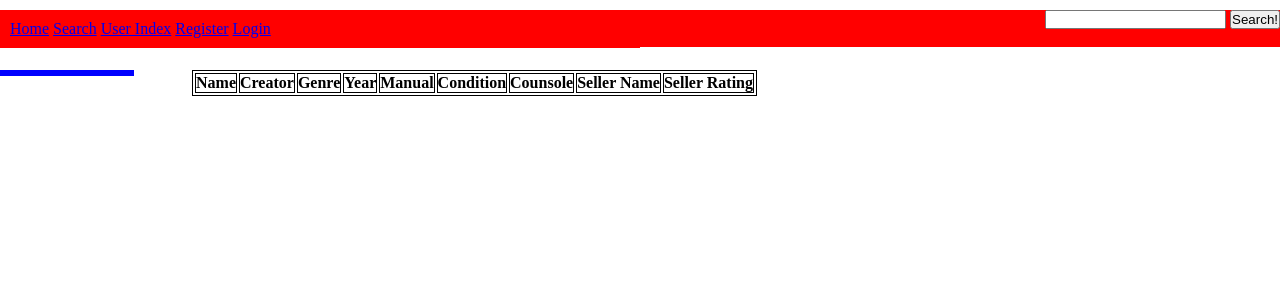
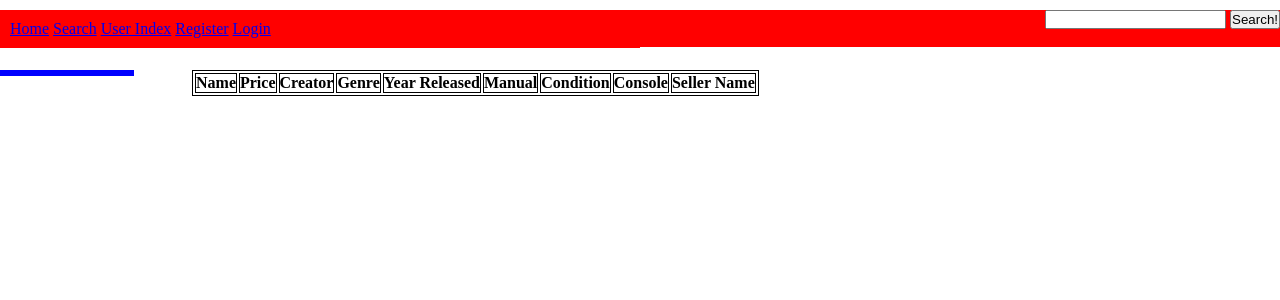
Before and after one commit to JimUpdike/PreownedFun, a PHP site: page /gamePost.php in a window 1280 px wide. Shown: the top 300 px of the page. Run offline with PHP 8.4, Linux system fonts and the light colour scheme; lists and menus that the app fills with data are empty.

Commit message:
Viewing a game now works

```diff
--- a/gamePost.php
+++ b/gamePost.php
@@ -6,18 +6,19 @@
 ?>
 <div id="right">
 <table>
-<tr><th>Name</th><th>Creator</th><th>Genre</th><th>Year</th><th>Manual</th><th>Condition</th><th>Counsole</th>
-<th>Seller Name</th><th>Seller Rating</th></tr>
+<tr><th>Name</th><th>Price </th><th>Creator</th><th>Genre</th><th>Year Released</th><th>Manual</th><th>Condition</th><th>Console</th>
+<th>Seller Name</th></tr>
 <?php
 
 
   if(isSet($_GET['id'])) {
 	$game_id = $_GET['id'];
-	$query = "Select currentPostings.*,user.username, game_info.* From for_sale INNER JOIN users INNER JOIN game_info INNER JOIN merch ON for_sale.seller_id=users.user_id and for_sale.merch_id = merch.merch_id and merch.game_id = game_info.game_id";
+	$query = "Select merch.*,users.username, game_info.* From for_sale INNER JOIN users INNER JOIN game_info INNER JOIN merch ON for_sale.seller_id=users.user_id and for_sale.merch_id = merch.merch_id and merch.game_id = game_info.game_id WHERE merch.merch_id =$game_id";
 	$result = mysqli_query($db,$query) or die("Error Querying Database");
 
 	if($row = mysqli_fetch_array($result)){
-		$nme = $row['gameName'];
+		$nme = $row['title'];
+		$price = $row['price'];
 		$mkr = $row['creators'];
 		$gen = $row['genre'];
 		$yr = $row['yearMade'];
@@ -25,9 +26,8 @@
 		$cond = $row['cond'];
 		$console = $row['platform'];
 		$user = $row['username'];
-		$sellerRating = $row['rating'];
 
-		echo "<tr><td>$nme</td><td>$mkr</td><td>$gen</td><td>$yr</td><td>$manul</td><td>$cond</td><td>$console</td><td>$user</td><td>$sellerRating</td></tr> ";
+		echo "<tr><td>$nme</td><td>$price </td><td>$mkr</td><td>$gen</td><td>$yr</td><td>$manul</td><td>$cond</td><td>$console</td><td>$user</td></tr> ";
 
   }
   }
```
